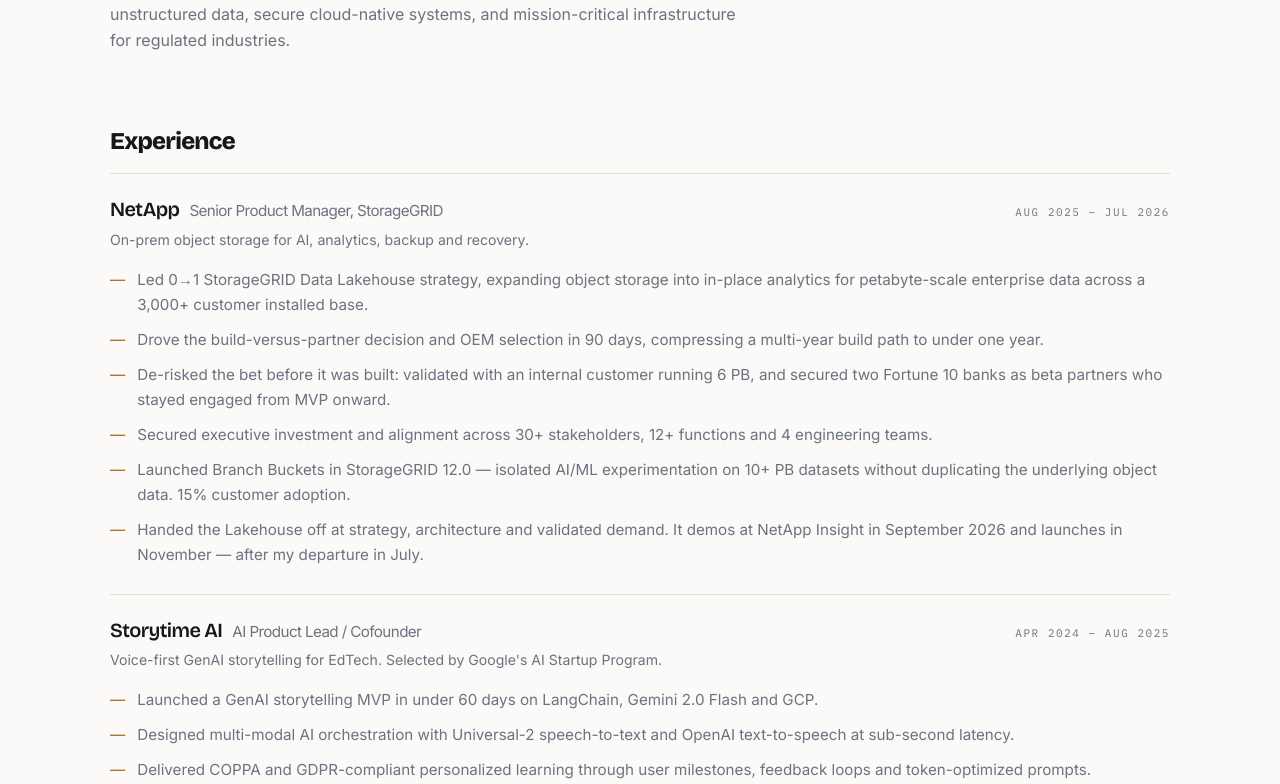
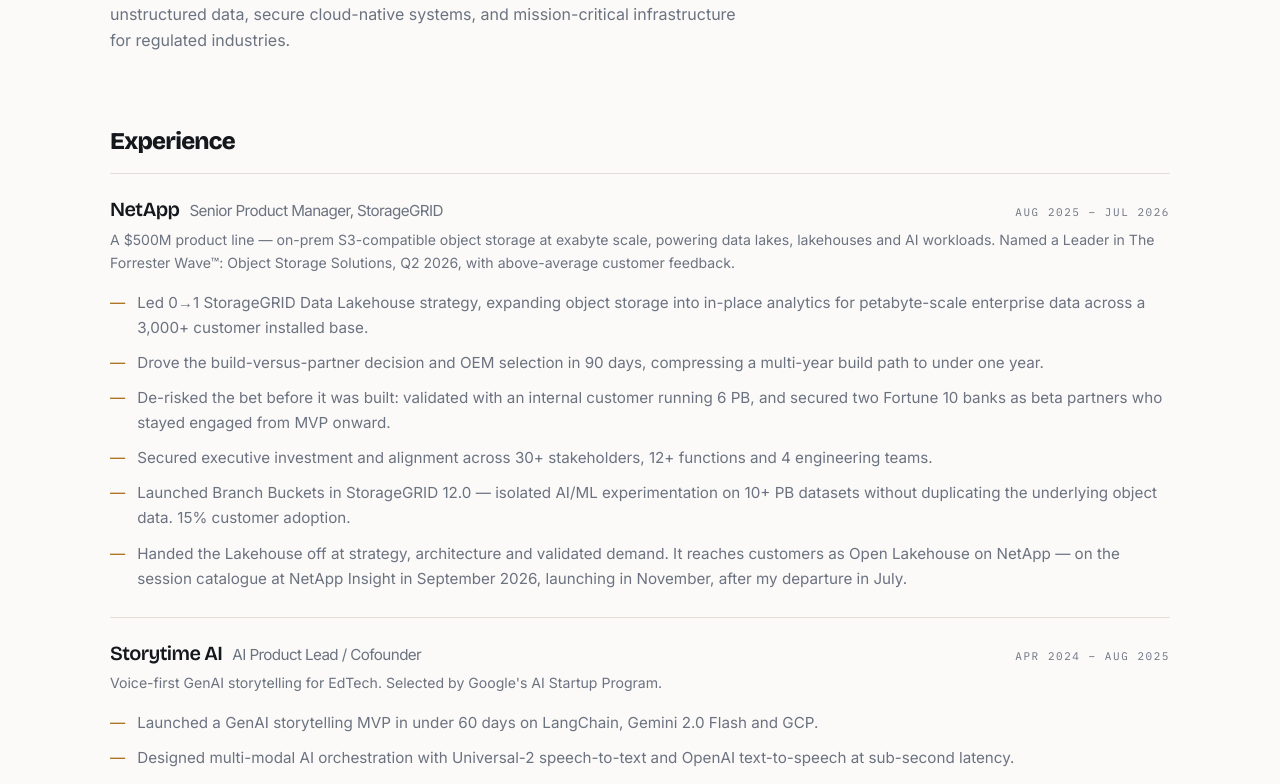
Before and after one commit to Ankita301/portfolio, a React (Vite) app: page /about in a window 1280 px wide. Shown: the part 559-1343 px from the top of the page. Built offline with nearby package versions, Linux system fonts and the light colour scheme.

Commit message:
Add StorageGRID scope: $500M line, Forrester Wave Leader Q2 2026
Platform context for the NetApp role - product-line scale and analyst
position, stated as the platform's standing rather than personal
delivery. Lakehouse handoff now names Open Lakehouse on NetApp, the
Insight 2026 session title.

```diff
--- a/src/content/profile.ts
+++ b/src/content/profile.ts
@@ -40,14 +40,15 @@
     company: "NetApp",
     title: "Senior Product Manager, StorageGRID",
     dates: "Aug 2025 – Jul 2026",
-    context: "On-prem object storage for AI, analytics, backup and recovery.",
+    context:
+      "A $500M product line — on-prem S3-compatible object storage at exabyte scale, powering data lakes, lakehouses and AI workloads. Named a Leader in The Forrester Wave™: Object Storage Solutions, Q2 2026, with above-average customer feedback.",
     points: [
       "Led 0→1 StorageGRID Data Lakehouse strategy, expanding object storage into in-place analytics for petabyte-scale enterprise data across a 3,000+ customer installed base.",
       "Drove the build-versus-partner decision and OEM selection in 90 days, compressing a multi-year build path to under one year.",
       "De-risked the bet before it was built: validated with an internal customer running 6 PB, and secured two Fortune 10 banks as beta partners who stayed engaged from MVP onward.",
       "Secured executive investment and alignment across 30+ stakeholders, 12+ functions and 4 engineering teams.",
       "Launched Branch Buckets in StorageGRID 12.0 — isolated AI/ML experimentation on 10+ PB datasets without duplicating the underlying object data. 15% customer adoption.",
-      "Handed the Lakehouse off at strategy, architecture and validated demand. It demos at NetApp Insight in September 2026 and launches in November — after my departure in July.",
+      "Handed the Lakehouse off at strategy, architecture and validated demand. It reaches customers as Open Lakehouse on NetApp — on the session catalogue at NetApp Insight in September 2026, launching in November, after my departure in July.",
     ],
     metric: { value: "6 PB", label: "Validated before a line shipped" },
   },
```
